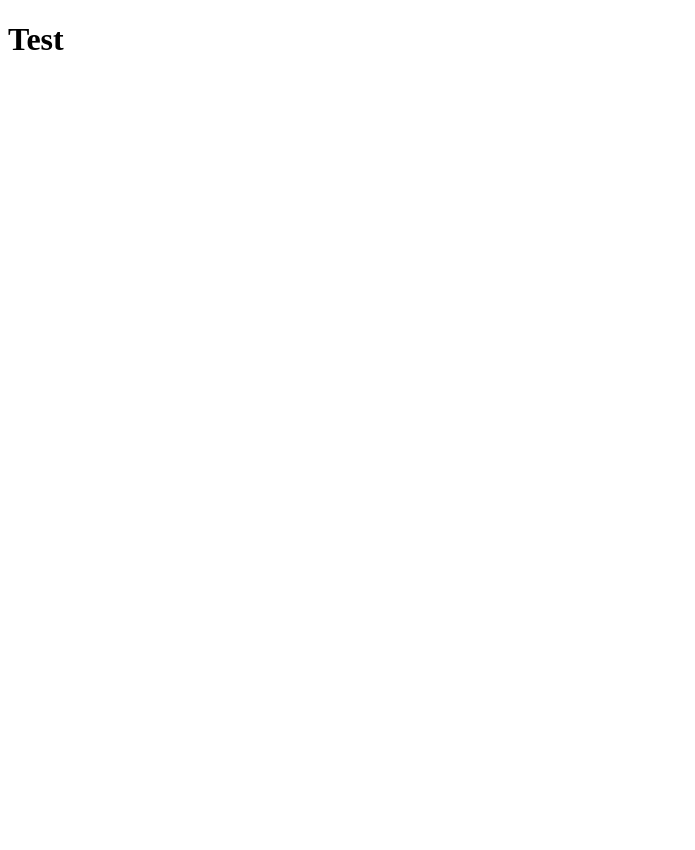
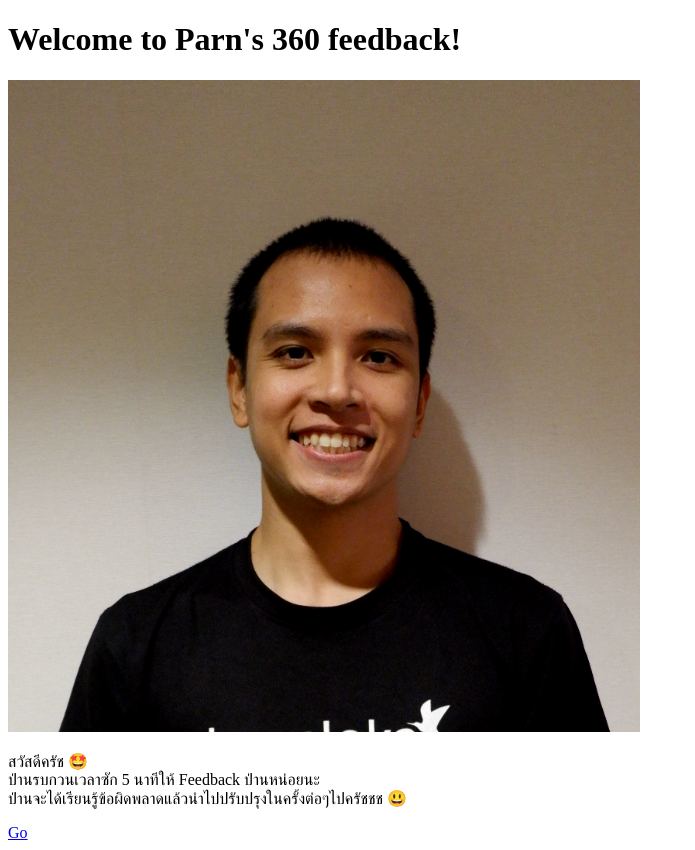
Before and after one commit to parnpresso/feed-me-back, a React (Create React App) app in the folder feed-me-back/: page / in a window 1280 px wide. Shown: the whole page, without its empty margins (0-695 px from the left). Before the commit the page ends 800 px from the top, so only its background shows below. Built offline with nearby package versions, Linux system fonts and the light colour scheme.

Commit message:
✏️ Add text :crown:

```diff
--- a/feed-me-back/src/App.js
+++ b/feed-me-back/src/App.js
@@ -3,7 +3,6 @@ import {
   BrowserRouter as Router,
   Switch,
   Route,
-  Link
 } from 'react-router-dom';
 
 import HomePage from './pages/Home';
--- a/feed-me-back/src/pages/Home/index.jsx
+++ b/feed-me-back/src/pages/Home/index.jsx
@@ -1,8 +1,15 @@
 import React from 'react';
+
+import ParnImage from './images/parn.png';
 
 const HomePage = () => {
   return (
-    <h1>Test</h1>
-  )
+    <div>
+      <h1>Welcome to Parn's 360 feedback!</h1>
+      <img width="50%" src={ParnImage} />
+      <p>สวัสดีครัช 🤩<br />ป่านรบกวนเวลาซัก 5 นาทีให้ Feedback ป่านหน่อยนะ <br />ป่านจะได้เรียนรู้ข้อผิดพลาดแล้วนำไปปรับปรุงในครั้งต่อๆไปครัชชช 😃</p>
+      <a href="/success">Go</a>
+    </div>
+  );
 }
 export default HomePage;
```
Also changed, not shown: feed-me-back/src/pages/Home/images/parn.png (added).
